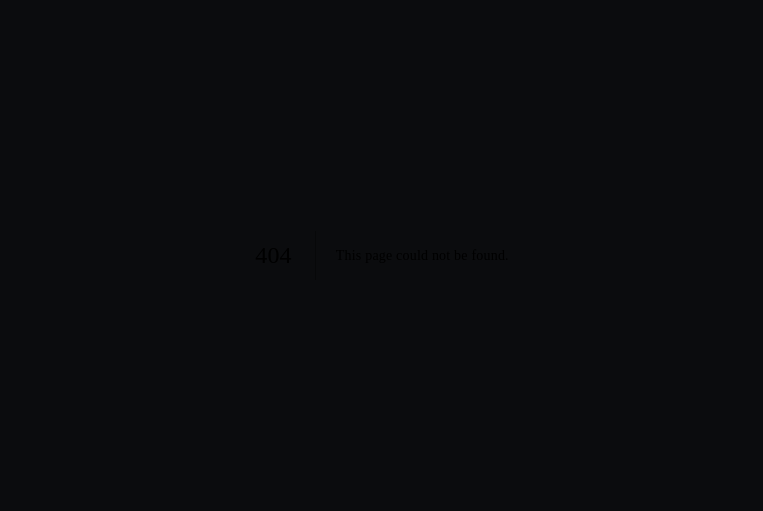
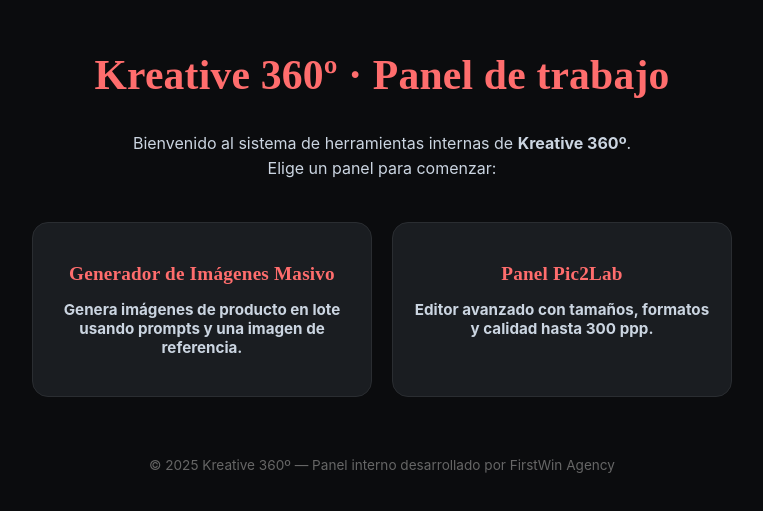
Before and after one commit to firstwinagency/firstwinagency-firstwin-panel, a Next.js app: page / in a window 1280 px wide. Before the commit this address had no page. Shown: the part 145-656 px from the top of the page, without its empty margins (258-1021 px from the left). Built offline with nearby package versions, Linux system fonts and the light colour scheme.

Commit message:
Create page.tsx

```diff
--- /dev/null
+++ b/app/page.tsx
@@ -0,0 +1,122 @@
+"use client";
+
+import Link from "next/link";
+
+export default function HomePage() {
+  return (
+    <main
+      style={{
+        minHeight: "100vh",
+        background: "#0b0c0e",
+        color: "#fff",
+        display: "flex",
+        flexDirection: "column",
+        alignItems: "center",
+        justifyContent: "center",
+        padding: "40px 20px",
+        textAlign: "center",
+      }}
+    >
+      <h1
+        style={{
+          fontSize: "2.6rem",
+          fontWeight: 800,
+          color: "#FF6D6D",
+          marginBottom: "16px",
+        }}
+      >
+        Kreative 360º · Panel de trabajo
+      </h1>
+
+      <p
+        style={{
+          color: "#cbd5e1",
+          maxWidth: 640,
+          lineHeight: 1.6,
+          marginBottom: 40,
+        }}
+      >
+        Bienvenido al sistema de herramientas internas de{" "}
+        <strong>Kreative 360º</strong>.
+        <br />
+        Elige un panel para comenzar:
+      </p>
+
+      <div
+        style={{
+          display: "grid",
+          gridTemplateColumns: "repeat(auto-fit, minmax(260px, 1fr))",
+          gap: 20,
+          width: "100%",
+          maxWidth: 700,
+        }}
+      >
+        {/* Panel MASIVO */}
+        <Link
+          href="/masivo"
+          style={{
+            background: "#1A1D21",
+            border: "1px solid #2a2d31",
+            borderRadius: 16,
+            padding: "24px 20px",
+            textDecoration: "none",
+            color: "#fff",
+            fontWeight: 700,
+            transition: "all 0.2s ease",
+          }}
+        >
+          <h2
+            style={{
+              color: "#FF6D6D",
+              marginBottom: 10,
+              fontSize: "1.2rem",
+            }}
+          >
+            Generador de Imágenes Masivo
+          </h2>
+          <p style={{ color: "#cbd5e1", fontSize: "0.95rem" }}>
+            Genera imágenes de producto en lote usando prompts y una imagen de referencia.
+          </p>
+        </Link>
+
+        {/* Panel Pic2Lab */}
+        <Link
+          href="/pictulab"
+          style={{
+            background: "#1A1D21",
+            border: "1px solid #2a2d31",
+            borderRadius: 16,
+            padding: "24px 20px",
+            textDecoration: "none",
+            color: "#fff",
+            fontWeight: 700,
+            transition: "all 0.2s ease",
+          }}
+        >
+          <h2
+            style={{
+              color: "#FF6D6D",
+              marginBottom: 10,
+              fontSize: "1.2rem",
+            }}
+          >
+            Panel Pic2Lab
+          </h2>
+          <p style={{ color: "#cbd5e1", fontSize: "0.95rem" }}>
+            Editor avanzado con tamaños, formatos y calidad hasta 300 ppp.
+          </p>
+        </Link>
+      </div>
+
+      <p
+        style={{
+          marginTop: 60,
+          color: "#666",
+          fontSize: "0.85rem",
+        }}
+      >
+        © 2025 Kreative 360º — Panel interno desarrollado por FirstWin Agency
+      </p>
+    </main>
+  );
+}
```
